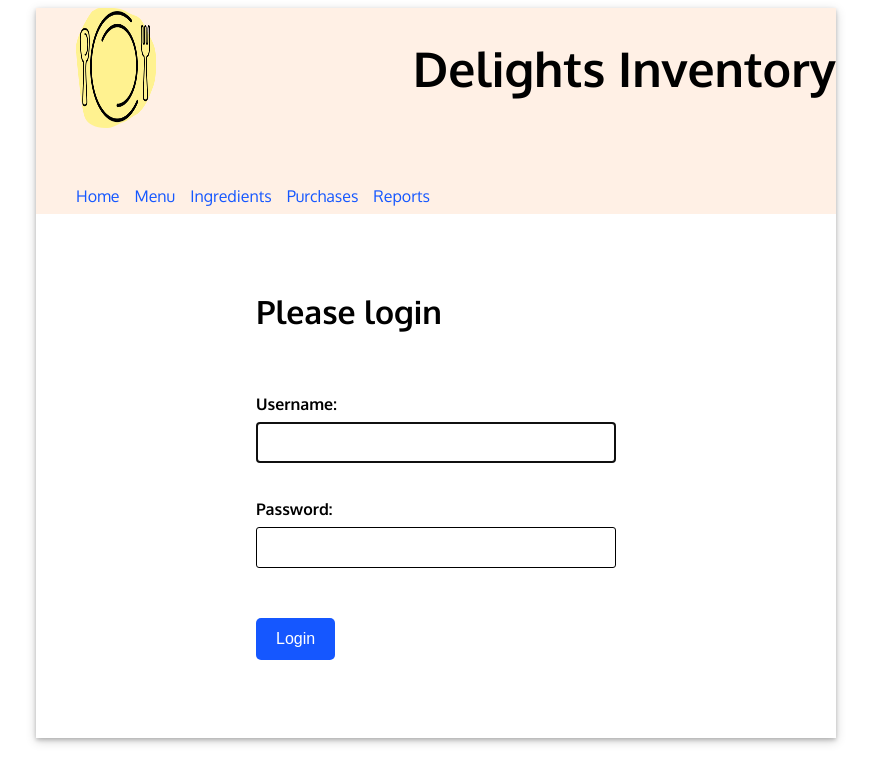
After one commit to andfhamilton/djangodelights, a Django app: page /accounts/login/ in a window 1280 px wide. The commit adds this page. Shown: the top 783 px of the page, without its empty margins (204-1075 px from the left). Run offline with Django 4.2, Linux system fonts and the light colour scheme.

Commit message:
final commit

```diff
--- a/djangodelights/settings.py
+++ b/djangodelights/settings.py
@@ -122,3 +122,7 @@ STATIC_URL = 'static/'
 # https://docs.djangoproject.com/en/4.2/ref/settings/#default-auto-field
 
 DEFAULT_AUTO_FIELD = 'django.db.models.BigAutoField'
+
+
+LOGIN_REDIRECT_URL = 'home'
+LOGOUT_REDIRECT_URL = 'home'
--- a/inventory/static/routes/style.css
+++ b/inventory/static/routes/style.css
@@ -1,10 +1,8 @@
 body {
-    font-family: "Oxygen", sans-serif;
-    margin: 0;
+    font-family: 'Oxygen', sans-serif;
 }
 
-input,
-select {
+input, select {
     width: 100%;
     padding: 12px 20px;
     margin: 8px 0;
@@ -18,50 +16,40 @@ hr {
 }
 
 header {
-    background-color: #cae3e8;
+    background-color: #FFF0E5;
     min-height: 200px;
     display: flex;
     align-items: center;
     flex-direction: column;
     align-items: flex-start;
     padding-left: 40px;
-    padding-top: 40px;
+}
+.user-info {
+    text-align: right; /* Aligns content to the right */
+    margin-top: 10px; /* Adds space above the container */
 }
 
-.header-first-row {
-    width: 100%;
-    display: flex;
+.header-greet {
+    margin: 0; /* Removes default margin */
 }
 
-.navbar {
-    margin-top: 50px;
-    display: flex;
-    width: 100%;
-}
-
-.navbar a {
+.logout-button {
+    display: inline-block; /* Ensures the button is inline with the text */
+    margin-top: 5px; /* Adds space between the username and button */
+    background: #109ae5;
+    padding: 10px;
+    text-align: center;
+    border-radius: 5px;
+    color: white;
+    font-weight: bold;
     text-decoration: none;
-    padding: 8px 0;
-    color: #259fe1;
-    margin-right: 15px;
-}
-
-.navbar a:hover,
-.navbar .current-page {
-    border-bottom: solid 4px #1557ff;
-    border-spacing: 0 15px;
-    font-weight: bold;
-}
-
-title {
-    font-size: 3em;
-    padding: 0px 50px 0 20px;
-    margin: auto 0;
-    color: #1978ca;
 }
 
 main {
-    padding: 40px;
+    display: flex;
+    flex-direction: column;
+    padding: 0 40px 20px 40px;
+    justify-content: center;
 }
 
 main h2 {
@@ -75,53 +63,164 @@ main h2 {
     box-shadow: 0 2px 4px 0 rgba(0, 0, 0, 0.2), 0 3px 10px 0 rgba(0, 0, 0, 0.19);
 }
 
-main table {
-    text-align: left;
-    border-collapse: separate;
-    border-spacing: 0 15px;
+
+.clear {
+    clear:both;
+}
+
+.right {
+    float: right;
+}
+
+.left {
+    float: left;
+}
+
+.title {
+    font-size: 3em;
+    padding: 30px 0;
+    margin: auto 0;
+}
+
+.login-form {
+    align-self: center;
+    display: flex;
+    width: 50%;
+    flex-direction: column;
+    justify-content: start;
+    padding: 50px 0;
+}
+
+form * {
+    display: block;
+}
+
+form label {
+    font-size: 1em;
+    font-weight: bold;
+    padding-top: 20px;
+}
+
+
+input[type=submit], button {
+    border: 0px;
+    width: 100%;
+    background-color: #1557FF;
+    border-radius: 5px;
+    color: white;
+    margin: 8px 0;
+    padding: 12px 20px;
+    font-size: 1em;
+    margin-top: 50px;
+}
+
+.login-form form .errorlist {
+    color: red;
+}
+
+header p {
+    font-weight: bold;
+}
+
+.navbar {
+    margin-top: 50px;
+    display: flex;
     width: 100%;
 }
 
-main table th {
-    text-align: left;
-    border-collapse: separate;
-    border-spacing: 0 15px;
-    text-decoration: underline;
+.navbar a {
+    text-decoration: none;
+    padding: 8px 0;
+    color: #1557FF;
+    margin-right: 15px;
 }
 
-ul {
-    list-style: none;
-}
-
-main {
-    padding: 40px;
-}
-
-main h2 {
-    font-size: 2em;
-}
-
-.app {
-    min-width: 800px;
-    max-width: 60%;
-    margin: 0 auto;
-    box-shadow: 0 2px 4px 0 rgba(0, 0, 0, 0.2), 0 3px 10px 0 rgba(0, 0, 0, 0.19);
+.navbar a:hover, .navbar .current-page {
+    border-bottom: solid 4px #1557FF;
+    border-spacing: 0 15px;
+    font-weight: bold;
 }
 
 main table {
     text-align: left;
     border-collapse: separate;
     border-spacing: 0 15px;
-    width: 100%;
+    width: 80%;
 }
 
-main table th {
-    text-align: left;
-    border-collapse: separate;
-    border-spacing: 0 15px;
-    text-decoration: underline;
+.header-first-row {
+    width: 100%;
+    display: flex;
+    justify-content: space-between;
 }
 
-ul {
-    list-style: none;
+.logout {
+    height: max-content;
+    text-align: center;
+    text-decoration: none;
+    border: 0px;
+    background-color: #1557FF;
+    border-radius: 5px;
+    color: white;
+    padding: 10px;
+    font-weight: bold;
+    margin: 30px;
+    font-size: 1em;
 }
+
+.menu-items {
+    display: flex;
+    flex-wrap: wrap;
+    padding: 0;
+    justify-content: space-between;
+}
+
+.menu-items * {
+    padding: 0;
+}
+
+.menu-items > li {
+    display: flex;
+    flex-direction: column;
+    padding: 20px;
+    border: 1px solid grey;
+    margin: 10px 0;
+    border-radius: 10px;
+    justify-content: left;
+    flex-basis: 45%;
+}
+
+.menu-items, .menu-items ul {
+    list-style-type: none;
+}
+
+.menu-item-header {
+    display: flex;
+    flex-direction: row;
+    justify-content: space-between;
+    font-size: 1.5em;
+}
+
+.menu-item-title {
+    font-weight: bold;
+}
+
+.menu-item-ingredients {
+    padding: 20px 0;
+}
+
+.menu-item-ingredients * {
+    padding: 5px 0;
+}
+
+a {
+    text-decoration: none;
+    color: #1557FF;
+}
+a:hover {
+    font-weight: bold;
+}
+
+main form input[type=submit] {
+    width: max-content;
+}
--- a/inventory/templates/base.html
+++ b/inventory/templates/base.html
@@ -6,16 +6,19 @@
     <link rel="stylesheet" type="text/css" href="{% static 'routes/style.css' %}" />
     <link rel="preconnect" href="https://fonts.gstatic.com" />
     <link href="https://fonts.googleapis.com/css2?family=Oxygen:wght@300;400;700&display=swap" rel="stylesheet" />
+
     <title>{% block title %}Delights Inventory {% endblock %}</title>
-    {% block head %}{% endblock %}
+
+    {% block head %} {% endblock %}
 </head>
-
 <body>
     <div class="app">
         <header>
             <div class="header-first-row">
                 <img src="{% static 'routes/food-pic.png' %}" alt="Inventory Logo" width="80px" />
                 <h1 class="title">Delights Inventory</h1>
+
+
             </div>
             <nav class="navbar">
                 <a class="nav-item" href="{% url 'home' %}">Home</a>
@@ -23,8 +26,13 @@
                 <a class="nav-item" href="{% url 'ingredients' %}">Ingredients</a>
                 <a class="nav-item" href="{% url 'purchases' %}">Purchases</a>
                 <a class="nav-item" href="{% url 'reports' %}">Reports</a>
-
+                {% if user.is_authenticated %}
+                <a class="logout" href="/logout">Logout</a>
+                {% endif %}
             </nav>
+            {% if user.username %}
+                 <h4 class="header-greet">Welcome {{ user.username }}!</h4>
+            {% endif %}
         </header>
         <main>{% block content %}{% endblock %}</main>
     </div>
--- a/inventory/templates/inventory/add_ingredient.html
+++ b/inventory/templates/inventory/add_ingredient.html
@@ -1,4 +1,5 @@
-{% extends 'base.html' %}
+
+{% extends 'header.html' %}
 {% load static %}
 
 {% block content %}
--- /dev/null
+++ b/inventory/templates/registration/login.html
@@ -0,0 +1,20 @@
+{% extends "base.html" %}
+
+{% block content %}
+{% load static %}
+
+<link rel="stylesheet" type="text/css" href="{% static 'routes/login.css' %}" />
+<link rel="preconnect" href="https://fonts.gstatic.com" />
+<link href="https://fonts.googleapis.com/css2?family=Oxygen:wght@300;400;700&display=swap" rel="stylesheet" />
+
+<div class="login-form">
+    <h2>Please login</h2>
+      <form class="login" method="post">
+          <div>
+            {% csrf_token %}
+            {{ form.as_p }}
+            <input type="submit" value="Login"/>
+          </div>
+      </form>
+    </div>
+{% endblock %}
--- a/inventory/urls.py
+++ b/inventory/urls.py
@@ -1,8 +1,12 @@
 from django.urls import path
+from django.contrib.auth import views as auth_views
 from . import views
 
 urlpatterns = [
-    path('', views.HomeView.as_view(), name='home'),
+
+    path("", views.HomeView.as_view(), name='home'),
+    path('accounts/login/', auth_views.LoginView.as_view(), name="login"),
+    path("logout/", views.logout_request, name="logout"),
     path('ingredients/', views.IngredientsView.as_view(), name="ingredients"),
     path('ingredients/new', views.NewIngredientView.as_view(), name="add_ingredient"),
     path('ingredients/<pk>/update', views.UpdateIngredientView.as_view(), name="update_ingredient"),
```
Also changed, not shown: inventory/templates/inventory/reports.html (+18 -0 lines), inventory/views.py (+18 -12 lines), db.sqlite3, 5 other files.
